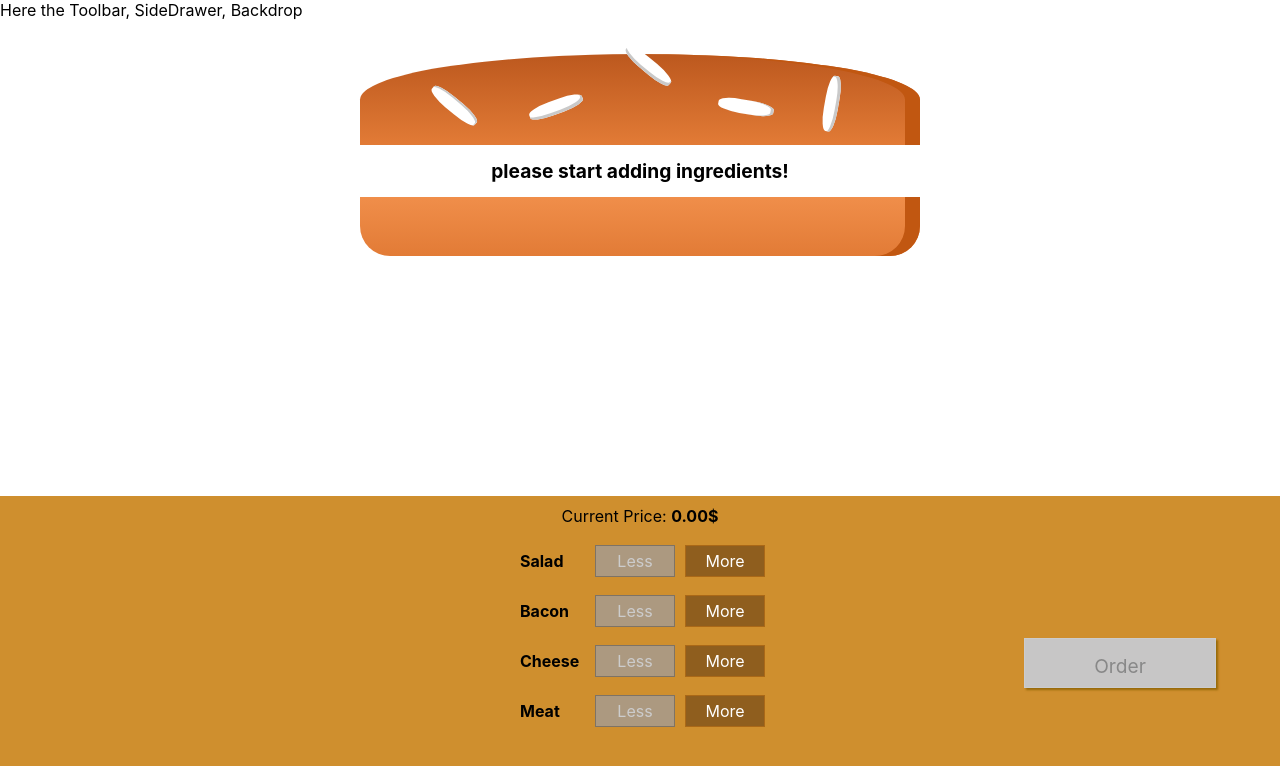
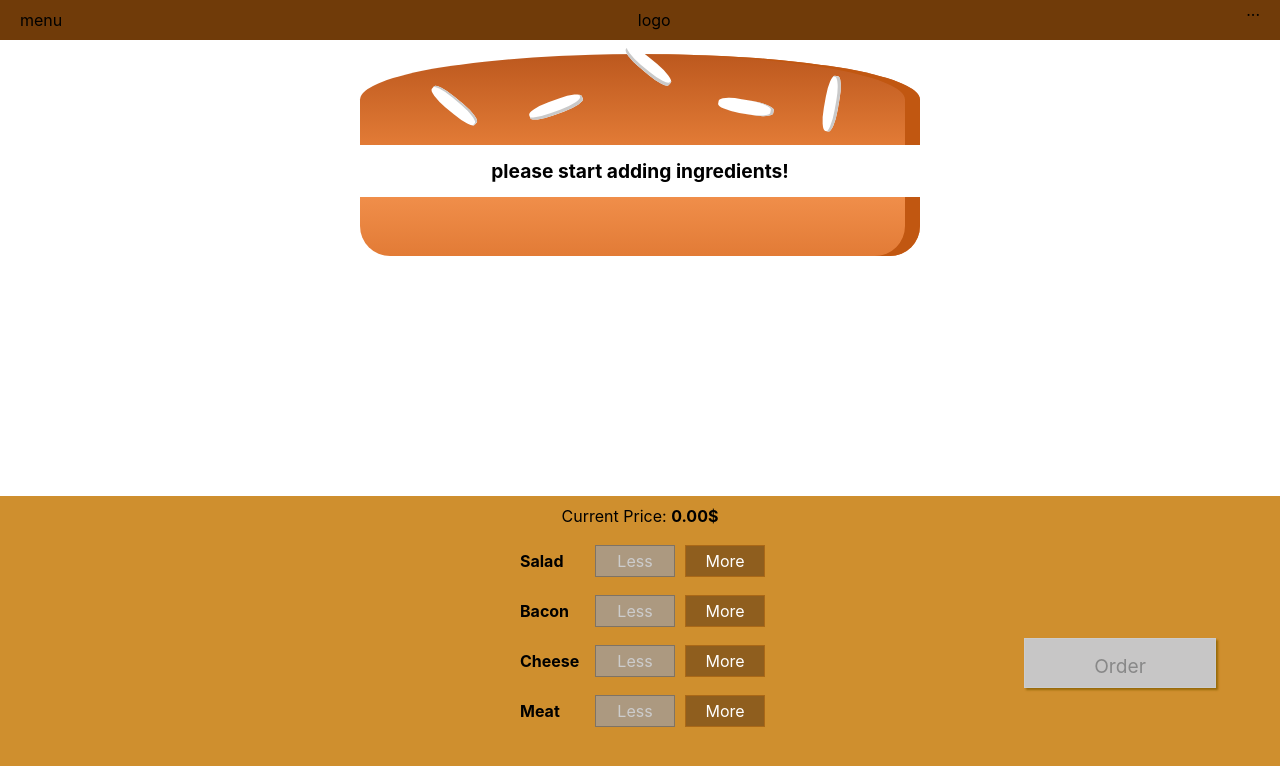
Before and after one commit to rashadataf/burger-builder, a React (Create React App) app: page / in a window 1280 px wide. Shown: the top 766 px of the page. Built offline with nearby package versions, Linux system fonts and the light colour scheme.

Commit message:
adding toolbar to the project

```diff
--- a/src/components/Layout/Layout.js
+++ b/src/components/Layout/Layout.js
@@ -4,10 +4,13 @@
 import React from "react";
 import Aux from "../../hoc/Aux";
 import classes from "./Layout.module.css";
+import Toolbar from "../Navigation/Toolbar";
 
 const layout = (props)=> (
     <Aux>
-        <div className={classes.Header}>Here the Toolbar, SideDrawer, Backdrop</div>
+        <div className={classes.Header}>
+            <Toolbar />
+        </div>
         <main className={classes.Content}>
             {props.children}
         </main>
--- /dev/null
+++ b/src/components/Navigation/Toolbar.js
@@ -0,0 +1,16 @@
+// Toolbar Component represents the tool bar of the page
+// it holds the menu and the logo of our app and the navigation list
+import React from "react";
+import classes from './Toolbar.module.css';
+
+const toolbar = () => (
+    <header className={classes.Toolbar}>
+        <div>menu</div>
+        <div>logo</div>
+        <nav>
+            <ul>...</ul>
+        </nav>
+    </header>
+)
+
+export default toolbar;
--- /dev/null
+++ b/src/components/Navigation/Toolbar.module.css
@@ -0,0 +1,17 @@
+/* styling the Toolbar */
+.Toolbar {
+    height: 100%;
+    width: 100%;
+    background-color: #703B09;
+    display: flex;
+    justify-content: space-between;
+    align-items: center;
+    padding: 0 20px;
+    box-sizing: border-box;
+    z-index: 90;
+}
+
+/* styling the nav element in the toolbar */
+.Toolbar nav {
+    height: 100%;
+}
```
